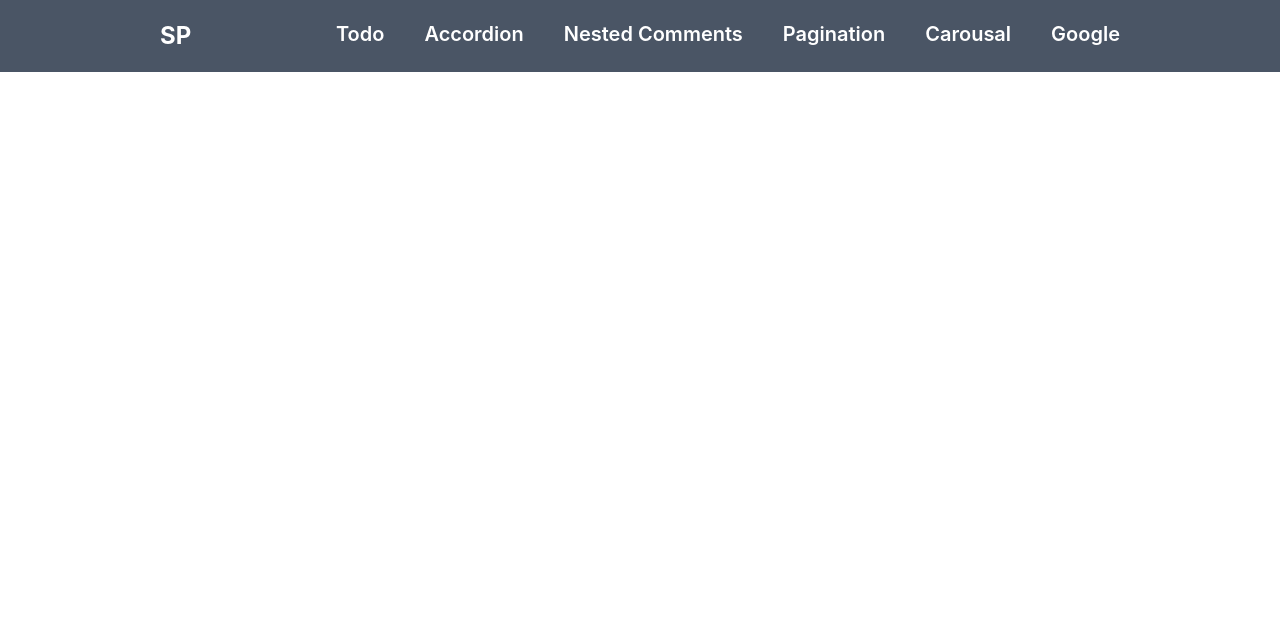
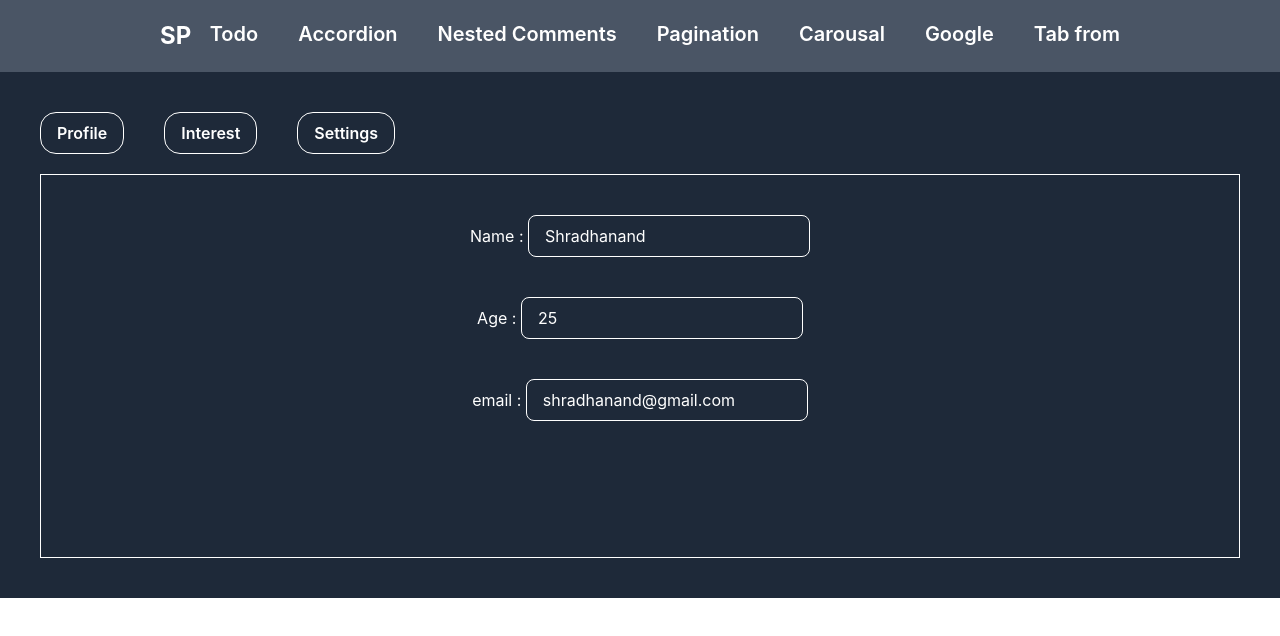
Before and after one commit to shradhanandpatil200411/machineCoding, a React (Vite) app: page /tab-from in a window 1280 px wide. Shown: the top 636 px of the page. Built offline with nearby package versions, Linux system fonts and the light colour scheme.

Commit message:
create tap from

```diff
--- a/src/Components/Navbar.jsx
+++ b/src/Components/Navbar.jsx
@@ -25,6 +25,9 @@ function Navbar() {
             <li>
               <NavLink to='/google-search'>Google</NavLink>
             </li>
+            <li>
+              <NavLink to='/tab-from'>Tab from</NavLink>
+            </li>
           </ul>
         </div>
       </nav>
--- /dev/null
+++ b/src/Components/TabFrom/Interest.jsx
@@ -0,0 +1,50 @@
+import React from "react";
+
+function Interest({ data, setData, error }) {
+  const { interest } = data;
+  console.log(error);
+
+  const handelOnChange = (e) => {
+    setData((prevState) => ({
+      ...prevState,
+      interest:
+        e.target.checked ?
+          [...prevState.interest, e.target.name]
+        : prevState.interest.filter((i) => i != e.target.name),
+    }));
+  };
+
+  return (
+    <>
+      <div className='mx-auto w-fit flex gap-10 mt-10 '>
+        <div className='flex gap-2 '>
+          <label htmlFor='react'>React.js</label>
+          <input
+            type='checkbox'
+            name='react'
+            id='react'
+            checked={interest.includes("react")}
+            onChange={(e) => handelOnChange(e)}
+          />
+        </div>
+        <div className='flex gap-2 '>
+          <label htmlFor='javaScript'>javaScript</label>
+          <input
+            type='checkbox'
+            name='javaScript'
+            id='javaScript'
+            checked={interest.includes("javaScript")}
+            onChange={(e) => handelOnChange(e)}
+          />
+        </div>
+      </div>
+      {error.interest && (
+        <small className='text-red-400  block mx-auto w-fit mt-10'>
+          {error.interest}
+        </small>
+      )}
+    </>
+  );
+}
+
+export default Interest;
--- /dev/null
+++ b/src/Components/TabFrom/Profile.jsx
@@ -0,0 +1,68 @@
+import React from "react";
+
+function Profile({ data, setData, error }) {
+  const { name, age, email } = data;
+  const handelChange = (e) => {
+    setData((prev) => ({
+      ...prev,
+      [e.target.name]: e.target.value,
+    }));
+  };
+  return (
+    <>
+      <div className='flex flex-col items-center mt-10 gap-10 '>
+        <div className='relative'>
+          <div>
+            <label htmlFor='name'>Name : </label>
+            <input
+              className='border outline-none py-2 px-4 rounded-lg'
+              type='text'
+              name='name'
+              value={name}
+              onChange={(e) => handelChange(e)}
+            />
+          </div>
+          {error.name && (
+            <small className='text-red-400 absolute left-15'>
+              {error.name}
+            </small>
+          )}
+        </div>
+        <div className='relative'>
+          <div>
+            <label htmlFor='age'>Age : </label>
+            <input
+              className='border outline-none py-2 px-4 rounded-lg'
+              type='number'
+              name='age'
+              value={age}
+              onChange={(e) => handelChange(e)}
+            />
+          </div>
+          {error.age && (
+            <small className='text-red-400 absolute left-15'>{error.age}</small>
+          )}
+        </div>
+        <div className='relative'>
+          <div>
+            <label htmlFor='email'>email : </label>
+            <input
+              className='border outline-none py-2 px-4 rounded-lg'
+              type='email'
+              name='email'
+              value={email}
+              onChange={(e) => handelChange(e)}
+            />
+          </div>
+          {error.email && (
+            <small className='text-red-400 absolute left-15'>
+              {error.email}
+            </small>
+          )}
+        </div>
+      </div>
+    </>
+  );
+}
+
+export default Profile;
--- /dev/null
+++ b/src/Components/TabFrom/Settings.jsx
@@ -0,0 +1,20 @@
+import React from "react";
+
+function Settings() {
+  return (
+    <>
+      <div className='flex gap-10 justify-center mt-10'>
+        <div className='flex gap-5'>
+          <label htmlFor='dark'>Dark</label>
+          <input type='radio' name='them' id='dark' />
+        </div>
+        <div className='flex gap-5'>
+          <label htmlFor='light'>Light</label>
+          <input type='radio' name='them' id='light' />
+        </div>
+      </div>
+    </>
+  );
+}
+
+export default Settings;
--- /dev/null
+++ b/src/Pages/TabFrom.jsx
@@ -0,0 +1,85 @@
+import Profile from "../Components/TabFrom/Profile";
+import Interest from "../Components/TabFrom/Interest";
+import Settings from "../Components/TabFrom/Settings";
+import { useState } from "react";
+
+function TabFrom() {
+  const [activeTab, setActiveTab] = useState(0);
+  const [data, setData] = useState({
+    name: "Shradhanand",
+    age: 25,
+    email: "shradhanand@gmail.com",
+    interest: ["react", "javaScript"],
+    them: "dark",
+  });
+
+  const [error, setError] = useState({});
+
+  const Tabs = [
+    {
+      name: "Profile",
+      component: Profile,
+      validate: () => {
+        const err = {};
+        if (!data.name || data.name.length < 2) {
+          err.name = "Enter the valid name";
+        }
+        if (!data.age || data.age < 18) {
+          err.age = "Age must be 18 or above";
+        }
+        if (!data.email || data.email.length < 2) {
+          err.email = "Enter the valid Email";
+        }
+        setError(err);
+
+        return err.age || err.name || err.email ? false : true;
+      },
+    },
+    {
+      name: "Interest",
+      component: Interest,
+      validate: () => {
+        const err = {};
+        if (data.interest.length === 0) {
+          err.interest = "select minimum one interest";
+        }
+        setError(err);
+        return err.interest ? false : true;
+      },
+    },
+    {
+      name: "Settings",
+      component: Settings,
+      validate: () => {
+        return true;
+      },
+    },
+  ];
+
+  const ActiveTab = Tabs[activeTab].component;
+
+  return (
+    <div className='p-10'>
+      <div className='flex gap-10 '>
+        {Tabs.map((t, i) => {
+          return (
+            <div
+              onClick={() => {
+                console.log(Tabs[activeTab].validate());
+                Tabs[activeTab].validate() && setActiveTab(i);
+              }}
+              className='border rounded-2xl hover:bg-sky-700 cursor-pointer px-4 py-2 font-semibold'
+              key={i}>
+              {t.name}
+            </div>
+          );
+        })}
+      </div>
+      <div className='h-96 border mt-5'>
+        <ActiveTab data={data} setData={setData} error={error} />
+      </div>
+    </div>
+  );
+}
+
+export default TabFrom;
--- a/src/Route/MainRoutes.jsx
+++ b/src/Route/MainRoutes.jsx
@@ -7,6 +7,7 @@ import NestedComments from "../Pages/NestedComments";
 import Pagination from "../Pages/Pagination";
 import ImageCarousal from "../Pages/ImageCarousal";
 import GoogleSearch from "../Pages/GoogleSearch";
+import TabFrom from "../Pages/TabFrom";
 
 function MainRoutes() {
   return (
@@ -20,6 +21,7 @@ function MainRoutes() {
           <Route path='/pagination' element={<Pagination />} />
           <Route path='/carousal' element={<ImageCarousal />} />
           <Route path='/google-search' element={<GoogleSearch />} />
+          <Route path='/tab-from' element={<TabFrom />} />
         </Routes>
       </BrowserRouter>
     </>
```
